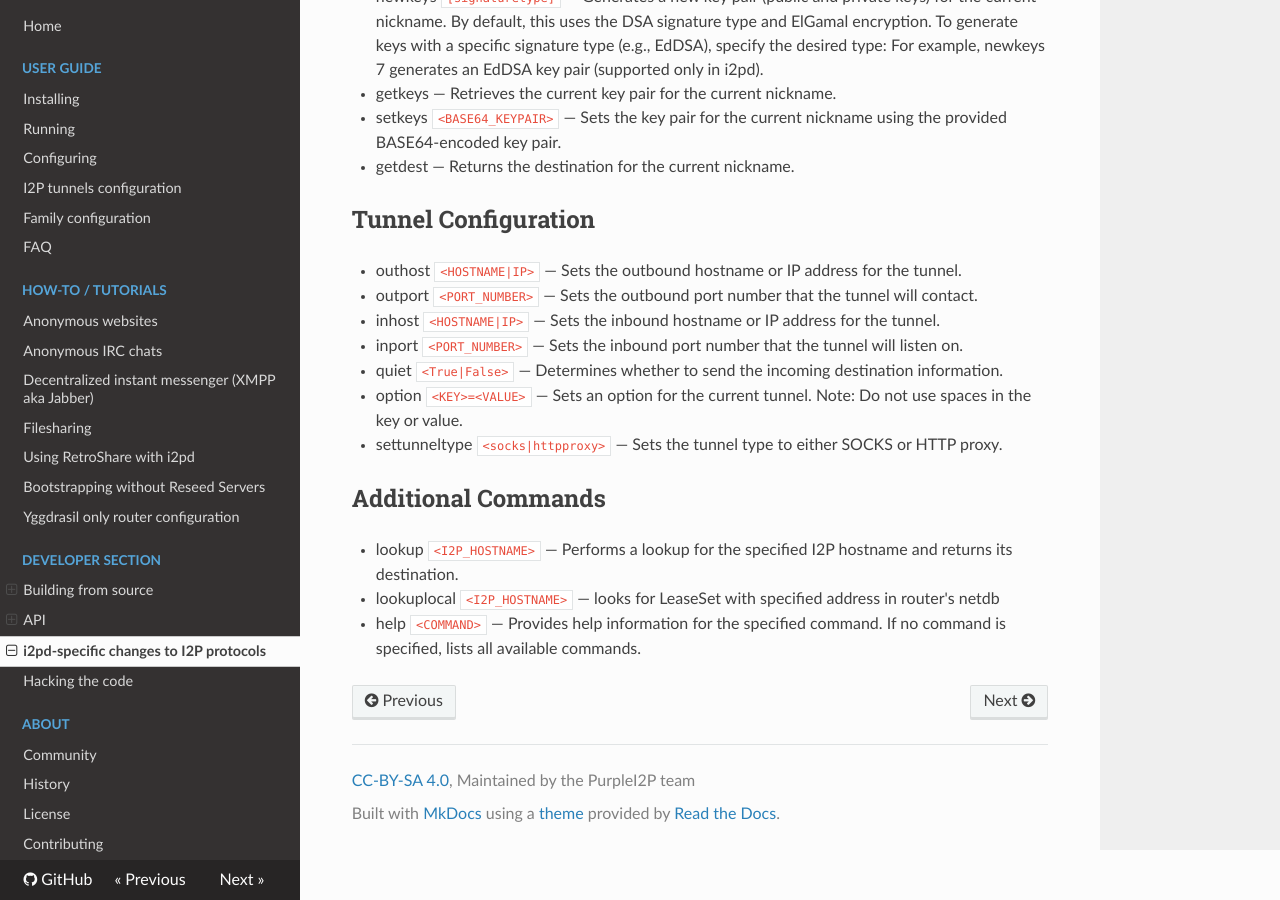
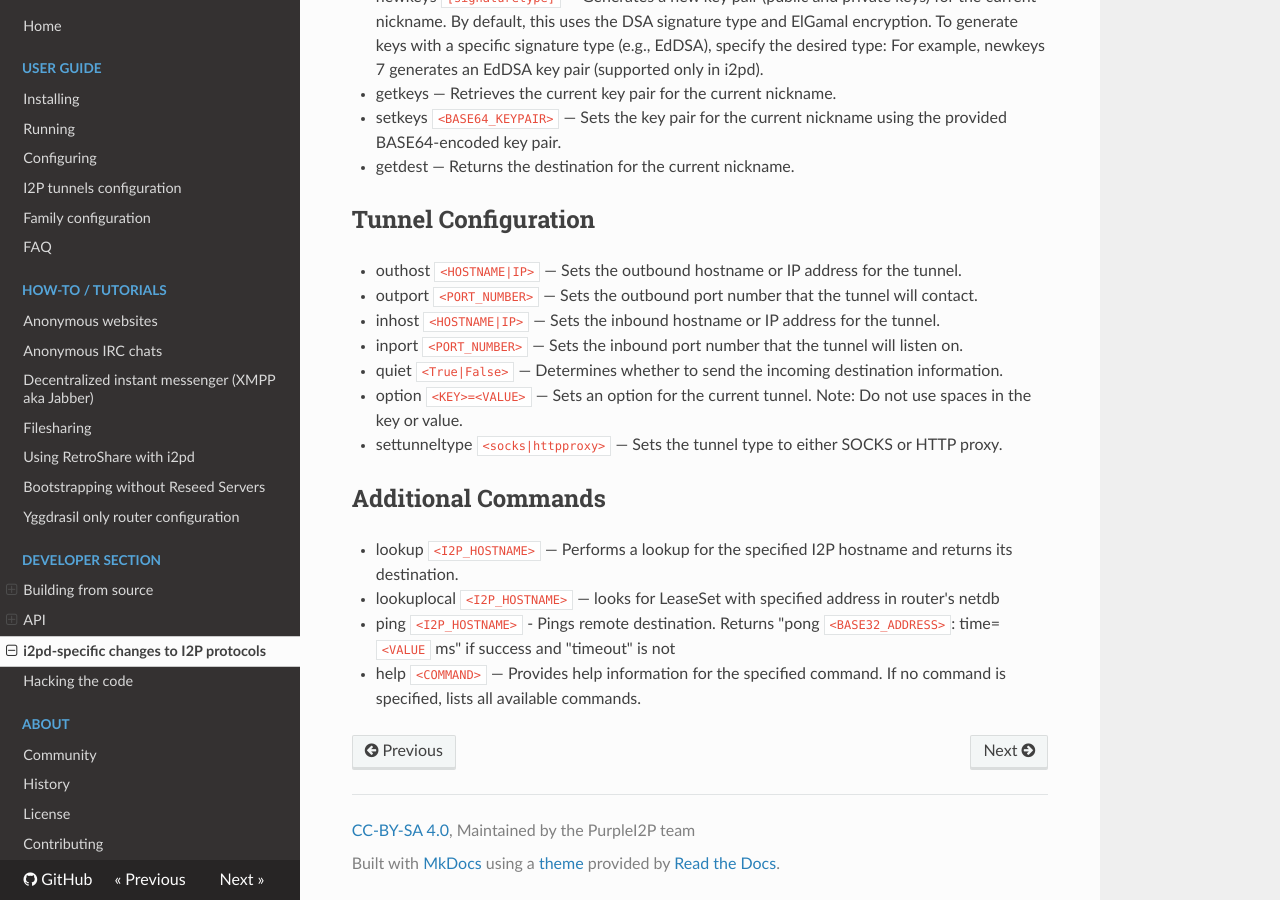
Before and after one commit to PurpleI2P/i2pd_docs_en, an MkDocs documentation site: the page built from docs/devs/i2pd-specifics.md, in a window 1280 px wide and 900 px high, scrolled down 1160 px. Built offline with MkDocs 1.6.1, drawn with Linux system fonts in a browser that asks for light colours; nearby versions of some CDN libraries.

Commit message:
BOB ping command

```diff
--- a/docs/devs/i2pd-specifics.md
+++ b/docs/devs/i2pd-specifics.md
@@ -55,4 +55,5 @@ For example, newkeys 7 generates an EdDSA key pair (supported only in i2pd).
 
 - lookup `<I2P_HOSTNAME>` — Performs a lookup for the specified I2P hostname and returns its destination.
 - lookuplocal `<I2P_HOSTNAME>` — looks for LeaseSet with specified address in router's netdb
+- ping `<I2P_HOSTNAME>` - Pings remote destination. Returns "pong `<BASE32_ADDRESS>`: time=`<VALUE` ms" if success and "timeout" is not
 - help `<COMMAND>` — Provides help information for the specified command. If no command is specified, lists all available commands.
```
